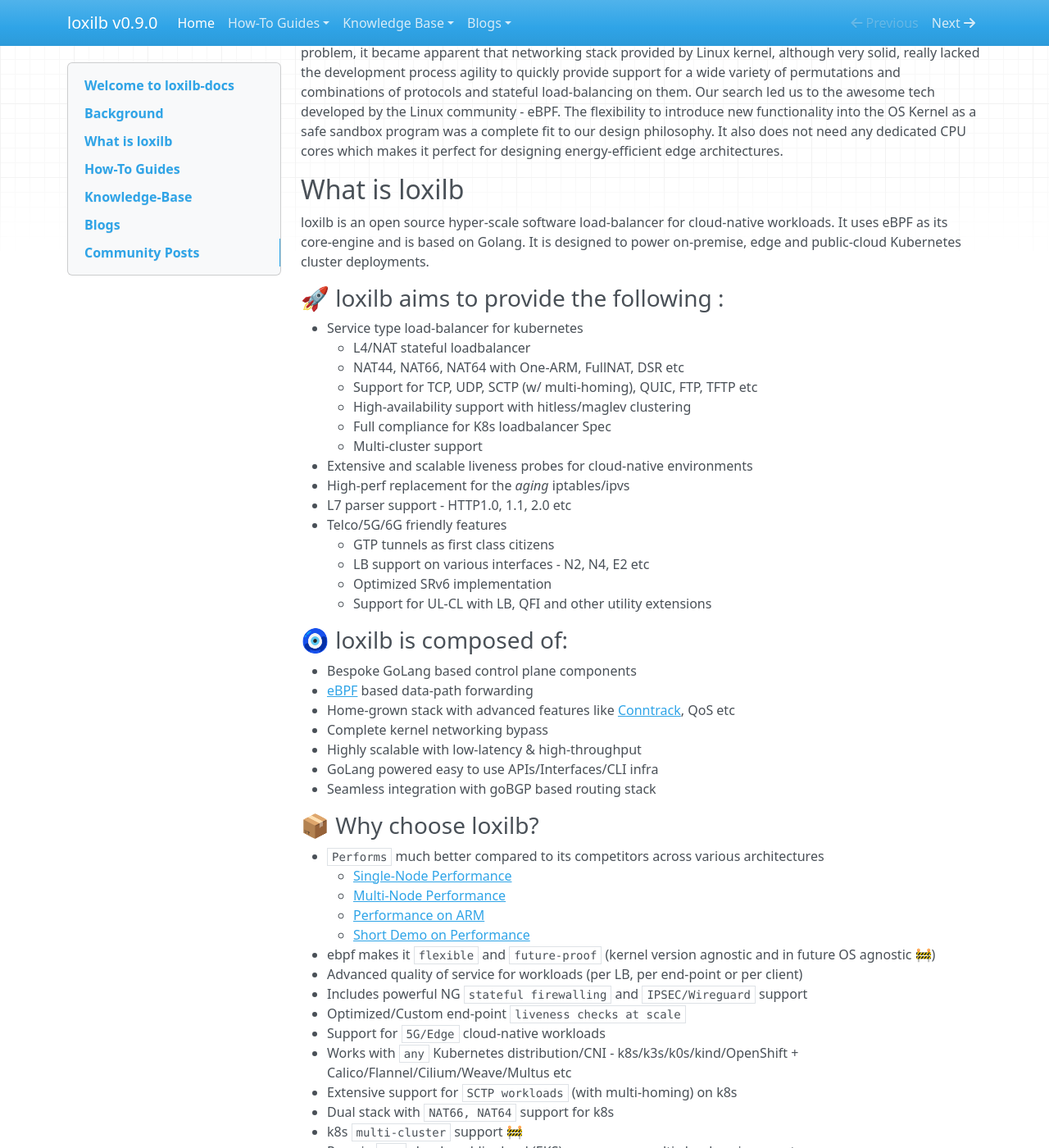
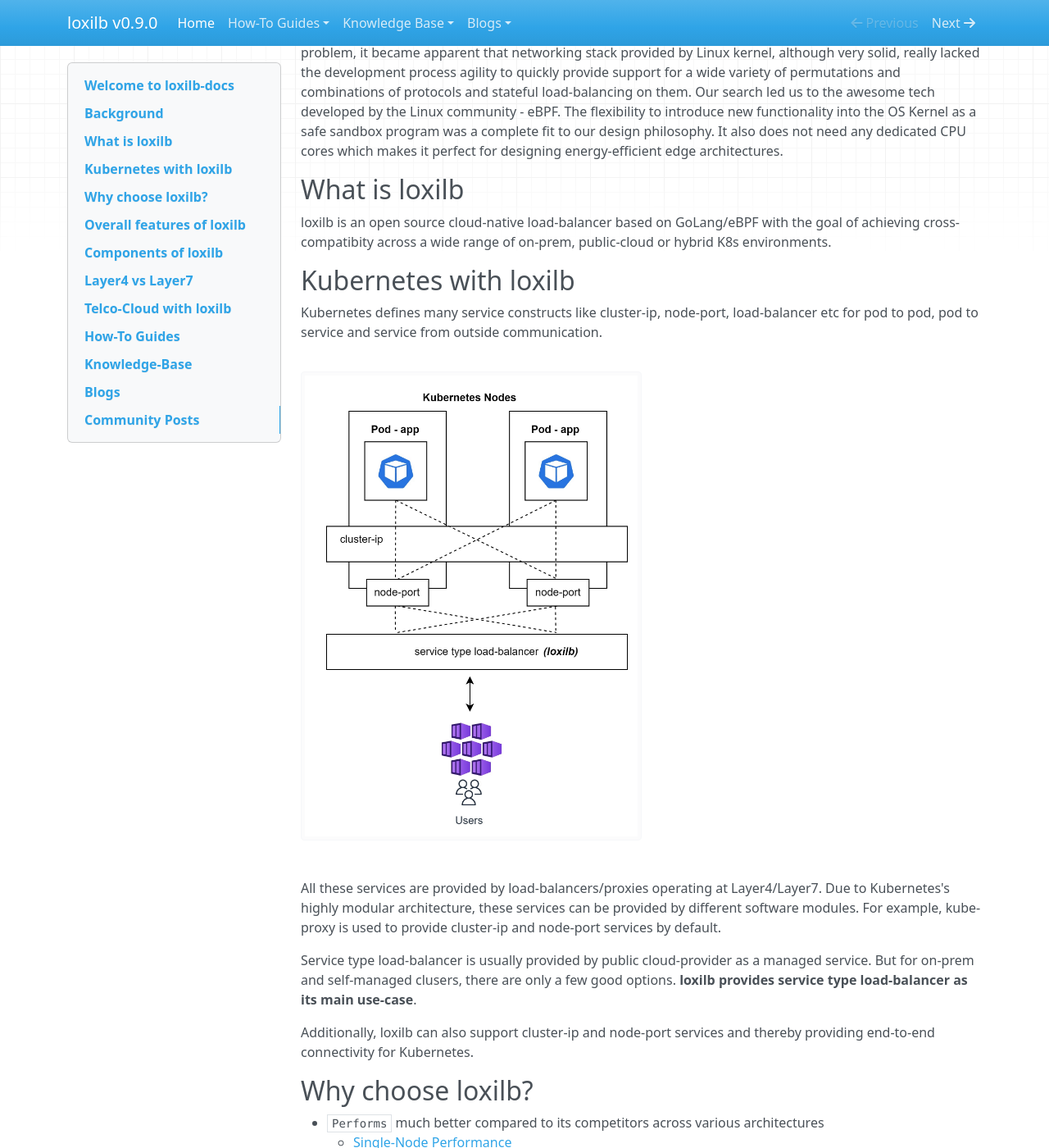
Before and after one commit to loxilb-io/loxilbdocs, an MkDocs documentation site: the page built from docs/index.md, in a window 1280 px wide and 1400 px high, scrolled down 601 px. Shown: the whole window at 82% size. Built offline with MkDocs 1.6.1, drawn with Linux system fonts in a browser that asks for light colours; nearby versions of some CDN libraries; some of the changed text lies outside the part shown.

Commit message:
Update index.md

````diff
--- a/docs/index.md
+++ b/docs/index.md
@@ -16,54 +16,63 @@
 
 ## What is loxilb
 
-loxilb is an open source hyper-scale software load-balancer for cloud-native workloads. It uses eBPF as its core-engine and is based on Golang. It is designed to power on-premise, edge and public-cloud Kubernetes cluster deployments.
+loxilb is an open source cloud-native load-balancer based on GoLang/eBPF with the goal of achieving cross-compatibity across a wide range of on-prem, public-cloud or hybrid K8s environments.
 
-###  🚀 loxilb aims to provide the following :
-- Service type load-balancer for kubernetes
-    * L4/NAT stateful loadbalancer
-    * NAT44, NAT66, NAT64 with One-ARM, FullNAT, DSR etc
-    * Support for TCP, UDP, SCTP (w/ multi-homing), QUIC, FTP, TFTP etc
-    * High-availability support with hitless/maglev clustering
-    * Full compliance for K8s loadbalancer Spec
-    * Multi-cluster support
--  Extensive and scalable liveness probes for cloud-native environments
--  High-perf replacement for the *aging* iptables/ipvs
--  L7 parser support  - HTTP1.0, 1.1, 2.0 etc
--  Telco/5G/6G friendly features
-    * GTP tunnels as first class citizens
-    * LB support on various interfaces - N2, N4, E2 etc
-    * Optimized SRv6 implementation
-    * Support for UL-CL with LB, QFI and other utility extensions
+## Kubernetes with loxilb
 
-### 🧿 loxilb is composed of:
-- Bespoke GoLang based control plane components
-- [eBPF](https://ebpf.io/) based data-path forwarding
-   * Home-grown stack with advanced features like [Conntrack](https://thermalcircle.de/doku.php?id=blog:linux:connection_tracking_1_modules_and_hooks), QoS etc
-   * Complete kernel networking bypass
-   * Highly scalable with low-latency & high-throughput
-- GoLang powered easy to use APIs/Interfaces/CLI infra
-- Seamless integration with goBGP based routing stack
+Kubernetes defines many service constructs like cluster-ip, node-port, load-balancer etc for pod to pod, pod to service and service from outside communication.
 
-### 📦 Why choose loxilb?
+<img src="photos/K8sLoxiLB.jpg" width=50% height=50%>
+
+All these services are provided by load-balancers/proxies operating at Layer4/Layer7. Due to Kubernetes's highly modular architecture,  these services can be provided by different software modules. For example, kube-proxy is used to provide cluster-ip and node-port services by default.
+
+Service type load-balancer is usually provided by public cloud-provider as a managed service. But for on-prem and self-managed clusers, there are only a few good options. <b>loxilb provides service type load-balancer as its main use-case</b>.
+
+Additionally, loxilb can also support cluster-ip and node-port services and thereby providing end-to-end connectivity for Kubernetes.
+
+## Why choose loxilb?
 
 - ```Performs``` much better compared to its competitors across various architectures
     * [Single-Node Performance](https://loxilb-io.github.io/loxilbdocs/perf-single/)
     * [Multi-Node Performance](https://loxilb-io.github.io/loxilbdocs/perf-multi/)
     * [Performance on ARM](https://www.loxilb.io/post/running-loxilb-on-aws-graviton2-based-ec2-instance)
     * [Short Demo on Performance](https://www.youtube.com/watch?v=MJXcM0x6IeQ)
-- ebpf makes it ```flexible``` and ```future-proof``` (kernel version agnostic and in future OS agnostic 🚧)
-- Advanced quality of service for workloads (per LB, per end-point or per client)
-- Includes powerful NG ```stateful firewalling``` and ```IPSEC/Wireguard``` support
-- Optimized/Custom end-point ```liveness checks at scale```
-- Support for ```5G/Edge```  cloud-native workloads
+- Utitlizes ebpf which makes it ```flexible``` as well as ```customizable```
+- Advanced ```quality of service``` for workloads (per LB, per end-point or per client)
 - Works with ```any``` Kubernetes distribution/CNI - k8s/k3s/k0s/kind/OpenShift + Calico/Flannel/Cilium/Weave/Multus etc
 - Extensive support for ```SCTP workloads``` (with multi-homing) on k8s
 - Dual stack with ```NAT66, NAT64``` support for k8s
-- k8s ```multi-cluster``` support 🚧
-- Runs in ```any``` cloud : public cloud (EKS), on-prem or multi-cloud environments
+- k8s ```multi-cluster``` support (planned 🚧)
+- Runs in ```any``` cloud (public cloud/on-prem) or ```standalone``` environments
 
-  (*🚧: *Work in progress*)
+## Overall features of loxilb
+- L4/NAT stateful loadbalancer
+    * NAT44, NAT66, NAT64 with One-ARM, FullNAT, DSR etc
+    * Support for TCP, UDP, SCTP (w/ multi-homing), QUIC, FTP, TFTP etc
+- High-availability support with hitless/maglev/cgnat clustering
+- Extensive and scalable end-point liveness probes for cloud-native environments
+- Stateful firewalling and IPSEC/Wireguard support
+- Optimized implementation for features like [Conntrack](https://thermalcircle.de/doku.php?id=blog:linux:connection_tracking_1_modules_and_hooks), QoS etc
+- Full compatibility for ipvs (ipvs policies can be auto inherited)
+- Policy oriented L7 proxy support - HTTP1.0, 1.1, 2.0 etc (planned 🚧)
 
+## Components of loxilb
+- GoLang based control plane components
+- A scalable/efficient [eBPF](https://ebpf.io/) based data-path implementation
+- Integrated goBGP based routing stack
+- A kubernetes agent [kube-loxilb](https://github.com/loxilb-io/kube-loxilb) written in Go
+
+## Layer4 vs Layer7
+loxilb works as a L4 load-balancer/service-mesh by default. Although it provides great performance, at times, L7 load-balancing/proxy might be necessary in K8s. There are many good L7 proxies already available for k8s. Still, we are working on providing a great L7 solution natively in eBPF. It is a tough endeavor one which should reap great benefits once completed. Please keep an eye for updates on this.
+
+## Telco-Cloud with loxilb
+For deploying telco-cloud with cloud-native functions, loxilb can be used as a SCP(service communication proxy). SCP is nothing but a glorified term for Kubernetes load-balancing. But telco-cloud requires load-balancing across various interfaces/standards like N2, N4, E2(ORAN), S6x, 5GLAN, GTP etc. Each of these interfaces present its own unique challenges(and DPI) for load-balancing which loxilb aims to solve e.g.
+- N4 requires PFCP level session-intelligence
+- N2 requires NGAP parsing capability
+- S6x requires Diameter/SCTP multi-homing LB support
+- MEC use-cases might require UL-CL understanding
+- Hitless failover support might be essential for mission-critical applications
+- E2 might require SCTP-LB with OpenVPN bundled together
 ## How-To Guides
 
 - [How-To : build/run](run.md)
````
